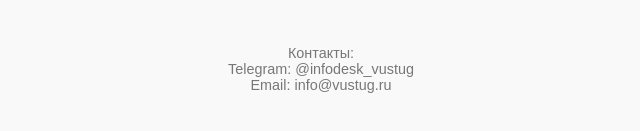
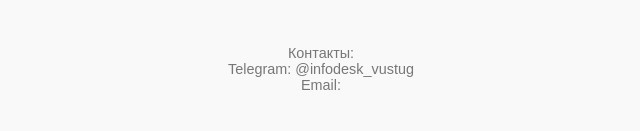
Before and after one commit to L-V73/infodesk_vustug, a plain HTML site: page index.html in a window 1280 px wide. Shown: the part 337-468 px from the top of the page, 319-959 px from the left. Drawn offline with Linux system fonts and the light colour scheme.

Commit message:
Update index.html

```diff
--- a/index.html
+++ b/index.html
@@ -53,7 +53,7 @@
   <footer>
     <p>Контакты: <br />
     Telegram: @infodesk_vustug <br />
-    Email: info@vustug.ru</p>
+    Email: </p>
   </footer>
 
 </body>
```
